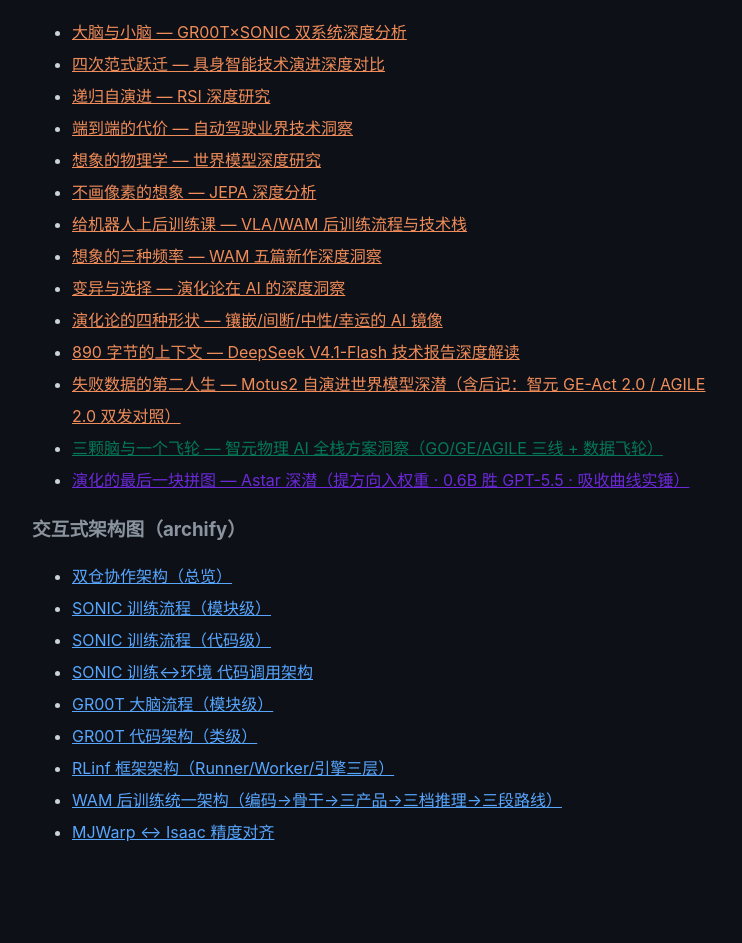
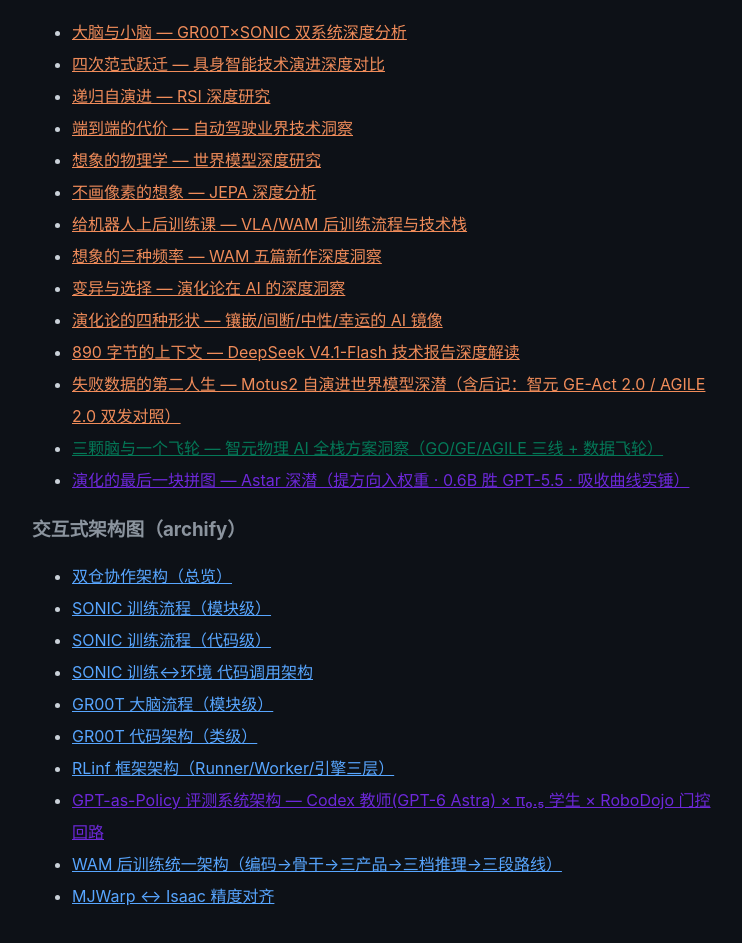
Before and after one commit to Maxwell-AI-lab/archify-diagrams, a plain HTML site: page index.html in a window 1280 px wide. Shown: the part 159-1102 px from the top of the page, without its empty margins (268-1010 px from the left). Before the commit the page ends 1063 px from the top, so only its background shows below. Drawn offline with Linux system fonts and the light colour scheme.

Commit message:
index: 新增 GPT-as-Policy 架构图条目

```diff
--- a/index.html
+++ b/index.html
@@ -30,6 +30,7 @@
 <li><a href="groot-brain-workflow.html" style="color:#58a6ff">GR00T 大脑流程（模块级）</a></li>
 <li><a href="groot-code-architecture.html" style="color:#58a6ff">GR00T 代码架构（类级）</a></li>
 <li><a href="rlinf-architecture.html" style="color:#58a6ff">RLinf 框架架构（Runner/Worker/引擎三层）</a></li>
+<li><a href="gpt-as-policy-architecture.html" style="color:#6D28D9">GPT-as-Policy 评测系统架构 — Codex 教师(GPT-6 Astra) × π₀.₅ 学生 × RoboDojo 门控回路</a></li>
 <li><a href="wam-posttraining-architecture.html" style="color:#58a6ff">WAM 后训练统一架构（编码→骨干→三产品→三档推理→三段路线）</a></li>
 <li><a href="mjwarp-isaac-alignment-workflow.html" style="color:#58a6ff">MJWarp ↔ Isaac 精度对齐</a></li>
 </ul>
```
